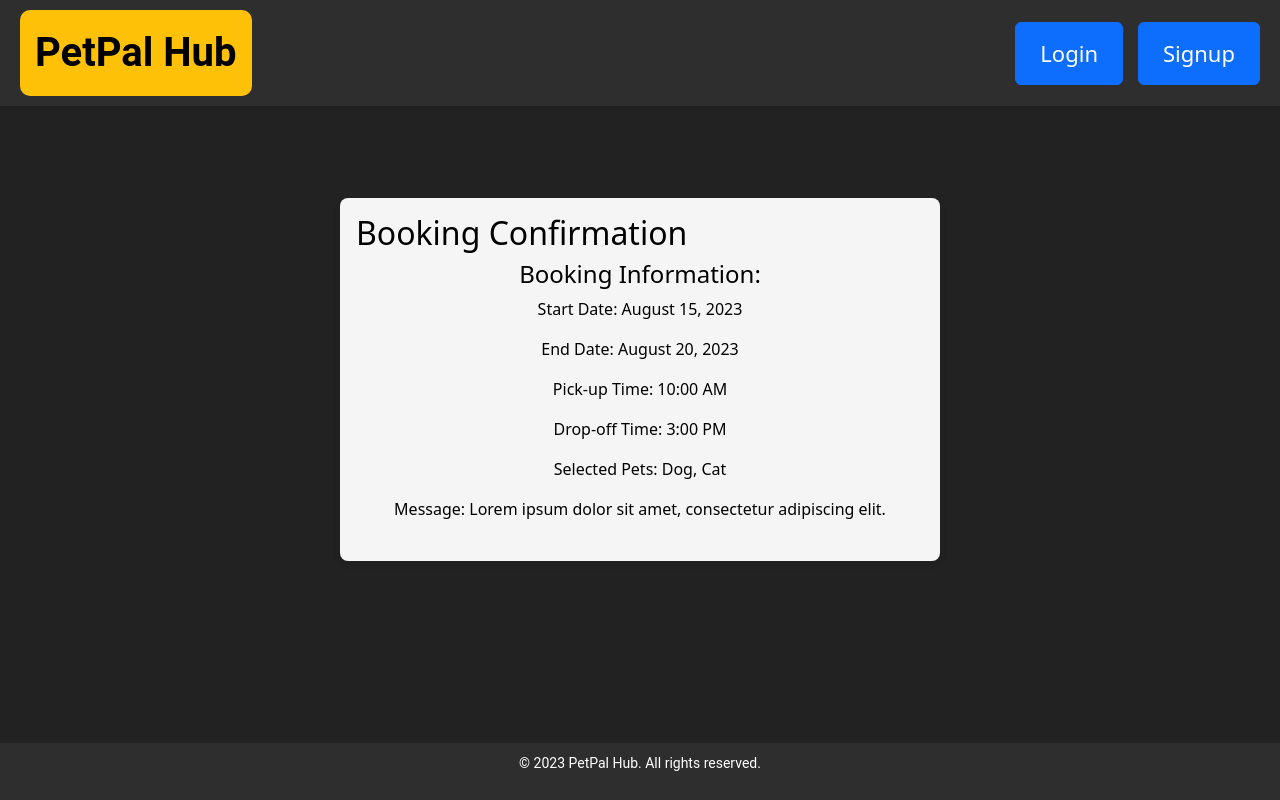
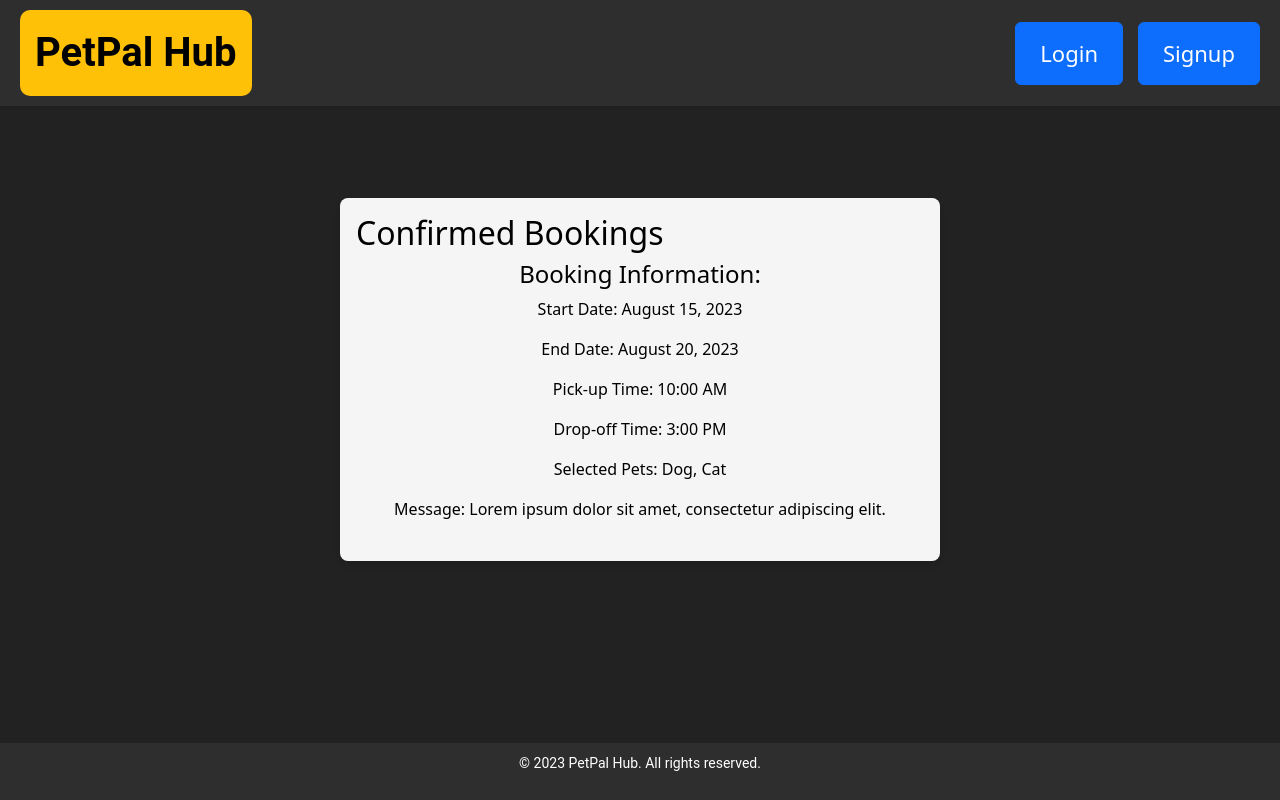
Before and after one commit to mttble/PetPalHub-react-router, a React (Vite) app: page /booking-page in a window 1280 px wide. Built offline with nearby package versions, Linux system fonts and the light colour scheme; no server answers.

Commit message:
fixed up link in carer account booking link to wrong page

```diff
--- a/src/components/Account.jsx
+++ b/src/components/Account.jsx
@@ -52,7 +52,7 @@ function Account() {
               <h2>Dashboard Overview</h2>
               <div className="account-buttons">
                 <div className="other-buttons-section">
-                  <Link to="/bookings">
+                  <Link to="/booking-page">
                     <Button variant="primary" className="account-button" >
                       Bookings
                     </Button>
--- a/src/components/BookingPage.jsx
+++ b/src/components/BookingPage.jsx
@@ -1,11 +1,11 @@
-import React from 'react';
-import './BookingPage.css'; // Make sure to import the correct CSS file
+import React from 'react'
+import './BookingPage.css'
 
 function BookingPage() {
   return (
-    <div className="booking-form-box-card"> {/* Use the same class for styling */}
-      <h2>Booking Confirmation</h2>
-      <div className="booking-form-container-card"> {/* Use the same class for styling */}
+    <div className="booking-form-box-card">
+      <h2>Confirmed Bookings</h2>
+      <div className="booking-form-container-card">
         <h4>Booking Information:</h4>
         <p>Start Date: August 15, 2023</p>
         <p>End Date: August 20, 2023</p>
```
